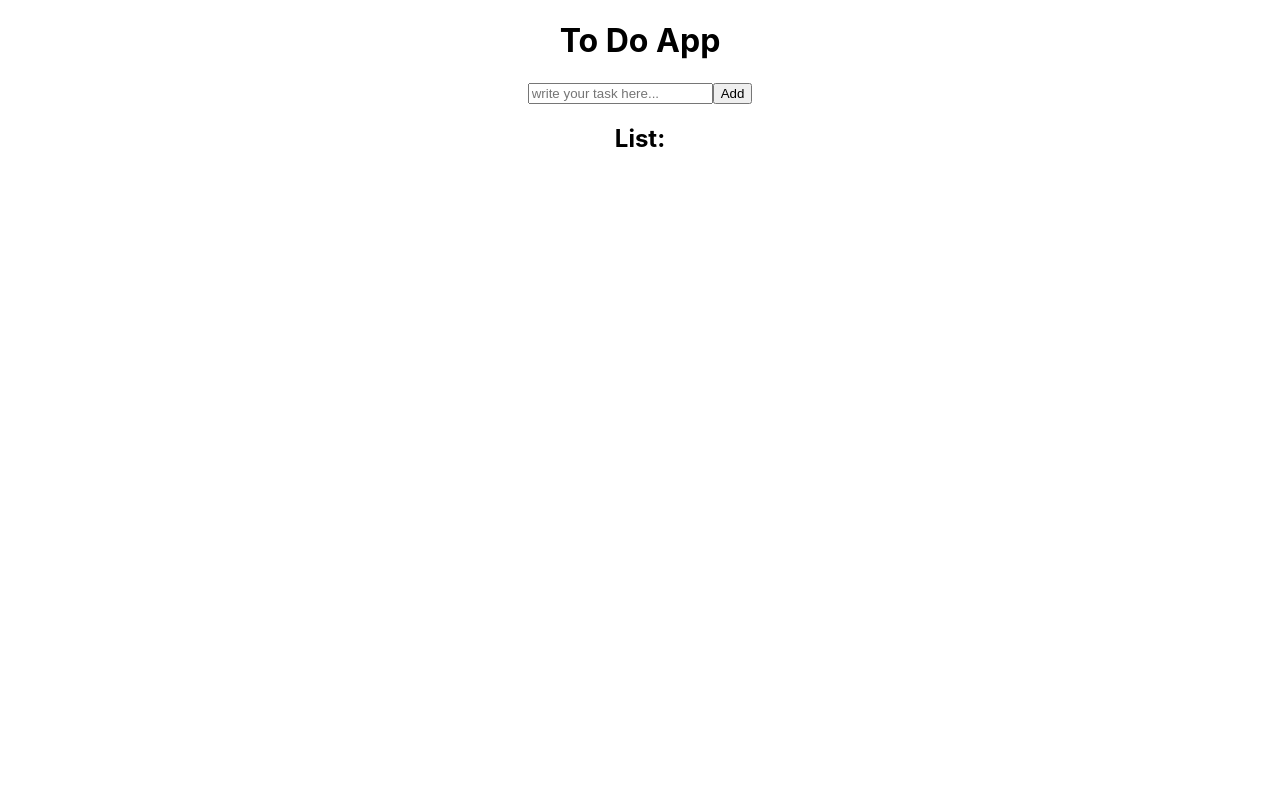
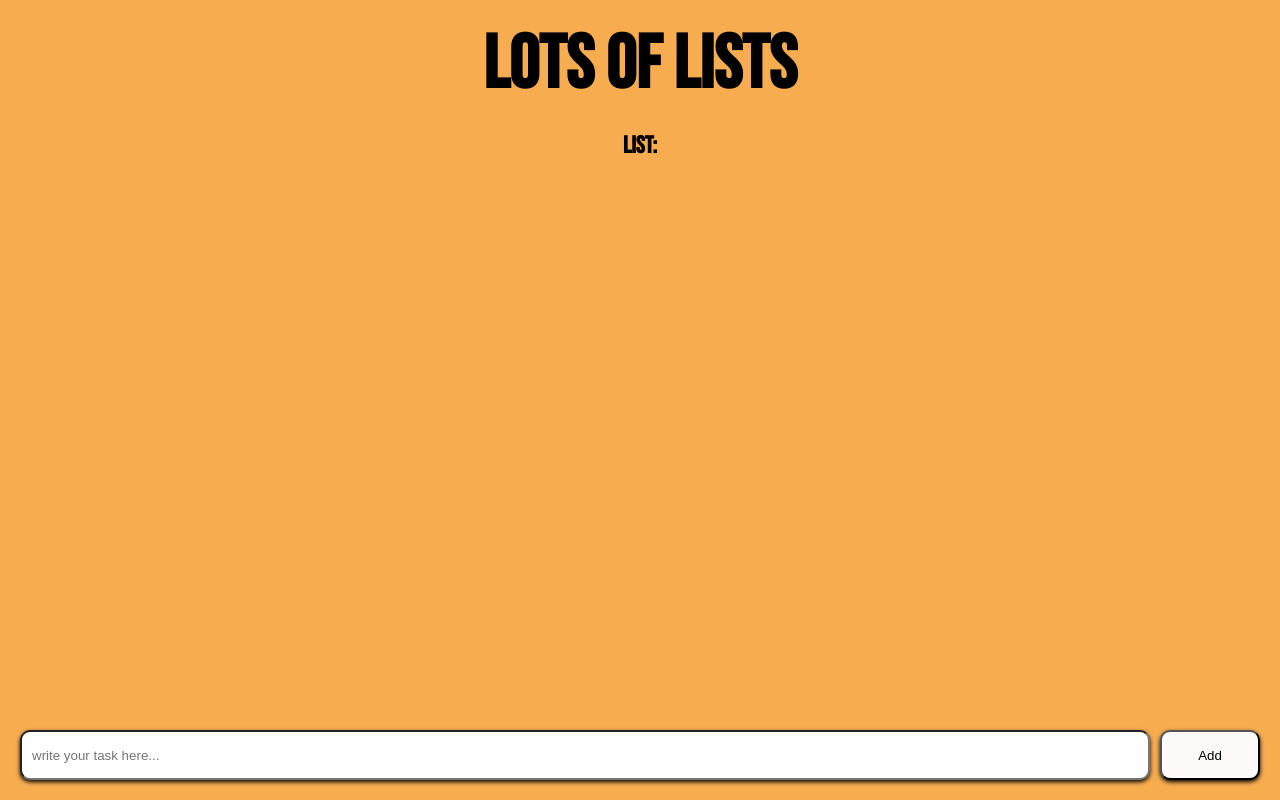
Before and after one commit to iscreamvann/to-do-list, a React (Create React App) app: page / in a window 1280 px wide. Built offline with nearby package versions, Linux system fonts and the light colour scheme.

Commit message:
completed css for list application

```diff
--- a/public/index.html
+++ b/public/index.html
@@ -1,6 +1,9 @@
 <!DOCTYPE html>
 <html lang="en">
   <head>
+    <link rel="preconnect" href="https://fonts.googleapis.com">
+<link rel="preconnect" href="https://fonts.gstatic.com" crossorigin>
+<link href="https://fonts.googleapis.com/css2?family=Bebas+Neue&display=swap" rel="stylesheet">
     <meta charset="utf-8" />
     <link rel="icon" href="%PUBLIC_URL%/favicon.ico" />
     <meta name="viewport" content="width=device-width, initial-scale=1" />
--- a/src/App.css
+++ b/src/App.css
@@ -1,38 +1,49 @@
-.App {
-  text-align: center;
+#root{
+  background-color: rgb(247, 172, 80);
+  height: 100%;
 }
 
-.App-logo {
-  height: 40vmin;
-  pointer-events: none;
+.app{
+ text-align: center;
+ font-family: 'Bebas Neue', sans-serif;
+ font-size: 35;
 }
 
-@media (prefers-reduced-motion: no-preference) {
-  .App-logo {
-    animation: App-logo-spin infinite 20s linear;
-  }
+.mainHeading{
+text-align: center;
+font-family: 'Bebas Neue', sans-serif;
+font-size: 75px;
+margin: 20px;
 }
 
-.App-header {
-  background-color: #282c34;
-  min-height: 100vh;
-  display: flex;
-  flex-direction: column;
-  align-items: center;
-  justify-content: center;
-  font-size: calc(10px + 2vmin);
-  color: white;
+body{
+  background-color: rgb(247, 172, 80);
+  height: 100%;
 }
 
-.App-link {
-  color: #61dafb;
+.button{
+box-shadow: 0 2px 4px rgb(0, 0, 0);
+position: relative;
+width: 100px;
+border-radius: 10px;
+margin-left: 10px;
+background-color: rgb(255, 250, 250);
 }
 
-@keyframes App-logo-spin {
-  from {
-    transform: rotate(0deg);
-  }
-  to {
-    transform: rotate(360deg);
-  }
+.search-bar{
+  box-shadow: 0 2px 4px rgb(0, 0, 0);
+  flex: 1;
+  border-radius: 10px;
+  padding: 10px;
 }
+
+.bottomBar{
+  position: absolute;
+  bottom: 0px;
+  height: 90px;
+  width: 100%;
+  display: flex;
+  background-color: rgb(247, 172, 80);
+  padding: 20px;
+  box-sizing: border-box;
+}
--- a/src/App.js
+++ b/src/App.js
@@ -23,6 +23,7 @@ function App() {
     // alert(newList.toString())
     setTasks(newList)
     setCookies(newList)
+    setNewTask("")
    }
 
    const setCookies=(newTasks)=>{
@@ -51,12 +52,14 @@ function App() {
   }); // = [<li>This is my first task<button ></li>, <li>second task</li>]
 
   return (
-    <div className="App">
-      <h1>To Do App</h1>
-      <input value={newTask} onChange={e => setNewTask(e.target.value)} placeholder="write your task here..." type="text"></input>
-      <button onClick={addNewTask}>Add</button>
+    <div className="app">
+      <h1 className="mainHeading">Lots Of Lists</h1>
       <h2>List:</h2>
       <ul>{listItems}</ul>
+      <div className="bottomBar">
+      <input className="search-bar" value={newTask} onChange={e => setNewTask(e.target.value)} placeholder="write your task here..." type="text"></input>
+      <button className="button" onClick={addNewTask}>Add</button>
+      </div>
     </div>
   );
 }
```
